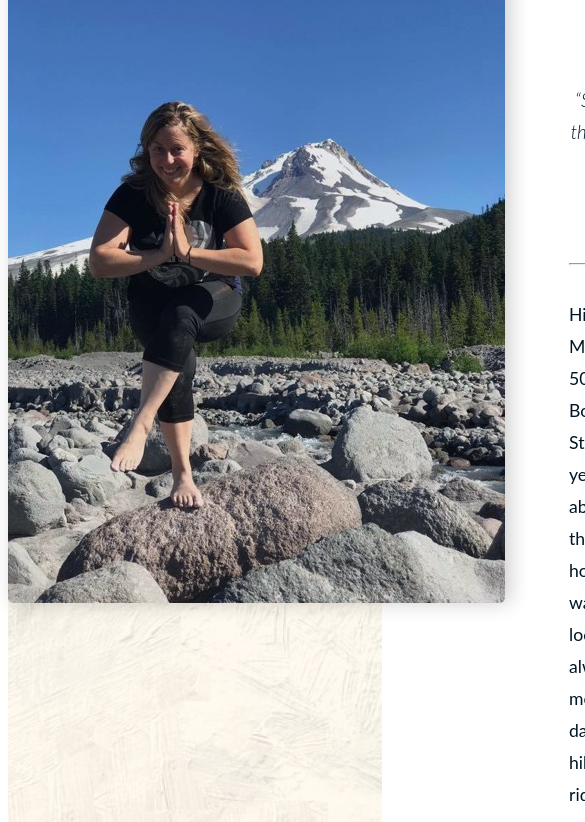
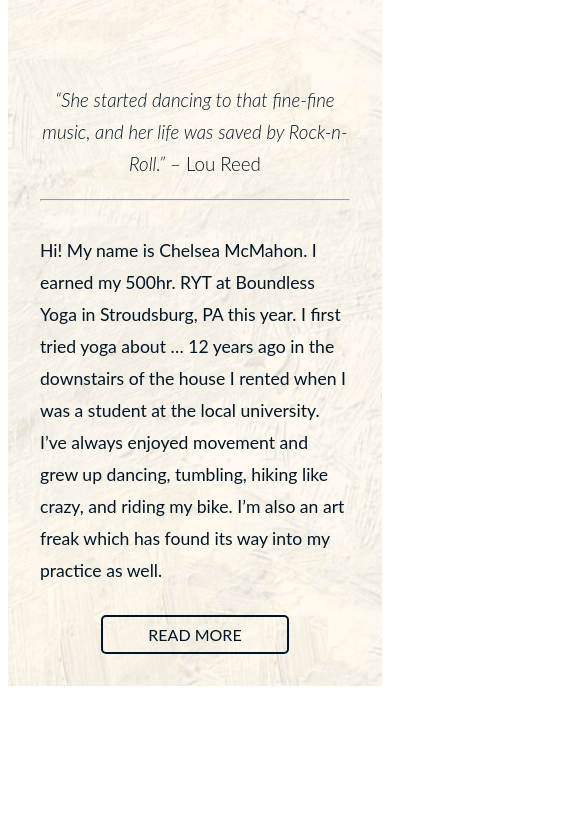
Before and after one commit to Ablakes/chelsea-mcmahon-yoga, a Gatsby site: page / in a window 390 px wide. Shown: the top 822 px of the page, 585 px wide, since content can reach past the window. Built offline with nearby package versions, Linux system fonts and the light colour scheme; Gatsby itself is replaced by a stand-in of ours.

Commit message:
index page fully responsive

```diff
--- a/src/layouts/index.scss
+++ b/src/layouts/index.scss
@@ -13,7 +13,7 @@ html {
 
 body {
   margin: 0;
-  background-color: #EFFAFF;
+  background-color: #000b14;
 }
 
 article,
@@ -722,3 +722,10 @@ pre tt:after {
     font-size: 100%;
   }
 }
+
+
+@media (max-width: 1250px) {
+  .crouch-image__index {
+    display: none;
+  }
+}
--- a/src/pages/index.js
+++ b/src/pages/index.js
@@ -5,8 +5,31 @@ import styled, { ThemeProvider } from 'styled-components'
 import paintBG from '../data/images/light-paint-bg.jpg'
 import theme from '../data/theme'
 
-import CrouchImage from '../components/crouchImage'
+import chelseaCrouch from '../data/images/chelsea-crouch.jpg'
 import Button from '../components/button'
+
+const ImageContainer = styled.div`
+  flex: 1.5;
+  display: flex;
+  align-items: flex-start;
+  @media (max-width: 1250px) {
+    display: none;
+  }
+`
+const TabletImg = styled.img`
+  max-width: 300px;
+  float: left;
+  margin-right: 4rem;
+  margin-bottom: 0;
+  border-radius: 5px;
+  box-shadow: 0px 2px 20px rgba(0, 0, 0, 0.3);
+  @media (min-width: 1250px) {
+    display: none;
+  }
+  @media (max-width: 875px) {
+    display: none;
+  }
+`
 
 const Container = styled.div`
   background: no-repeat center url(${paintBG});
@@ -20,7 +43,7 @@ const Container = styled.div`
 
 const AboutSection = styled.div`
   flex: 2;
-  padding: 8rem 4rem 4rem 4rem;
+  padding: 8rem 4rem 0 4rem;
   h3 {
     font-family: 'Lato', sans-serif;
     color: ${props => props.theme.primaryColor};
@@ -37,18 +60,33 @@ const AboutSection = styled.div`
   a {
     text-decoration: none;
   }
+
+  @media (max-width: 1250px) {
+    padding-bottom: 4rem;
+  }
+  @media (max-width: 650px) {
+    padding: 8rem 2rem 2rem 2rem;
+  }
 `
 
 const IndexPage = () => (
   <ThemeProvider theme={theme}>
     <Container>
-      <CrouchImage />
+      <ImageContainer>
+        <img
+          src={chelseaCrouch}
+          style={{
+            marginBottom: 0,
+            borderRadius: '5px',
+            boxShadow: '5px 0px 20px rgba(0,0,0,.2)',
+          }}
+        />
+      </ImageContainer>
       <AboutSection>
         <h3
           style={{
             textAlign: 'center',
             lineHeight: '2rem',
-            fontWeight: 300,
           }}
         >
           <span style={{ fontStyle: 'italic' }}>
@@ -58,7 +96,8 @@ const IndexPage = () => (
           – Lou Reed
         </h3>
         <hr />
-        <p>
+        <TabletImg src={chelseaCrouch} />
+        <p style={{ marginBottom: 0 }}>
           Hi! My name is Chelsea McMahon. I earned my 500hr. RYT at Boundless
           Yoga in Stroudsburg, PA this year. I first tried yoga about … 12 years
           ago in the downstairs of the house I rented when I was a student at
```
Also changed, not shown: src/components/header.js (+27 -0 lines), src/layouts/index.js (+6 -1 lines).
